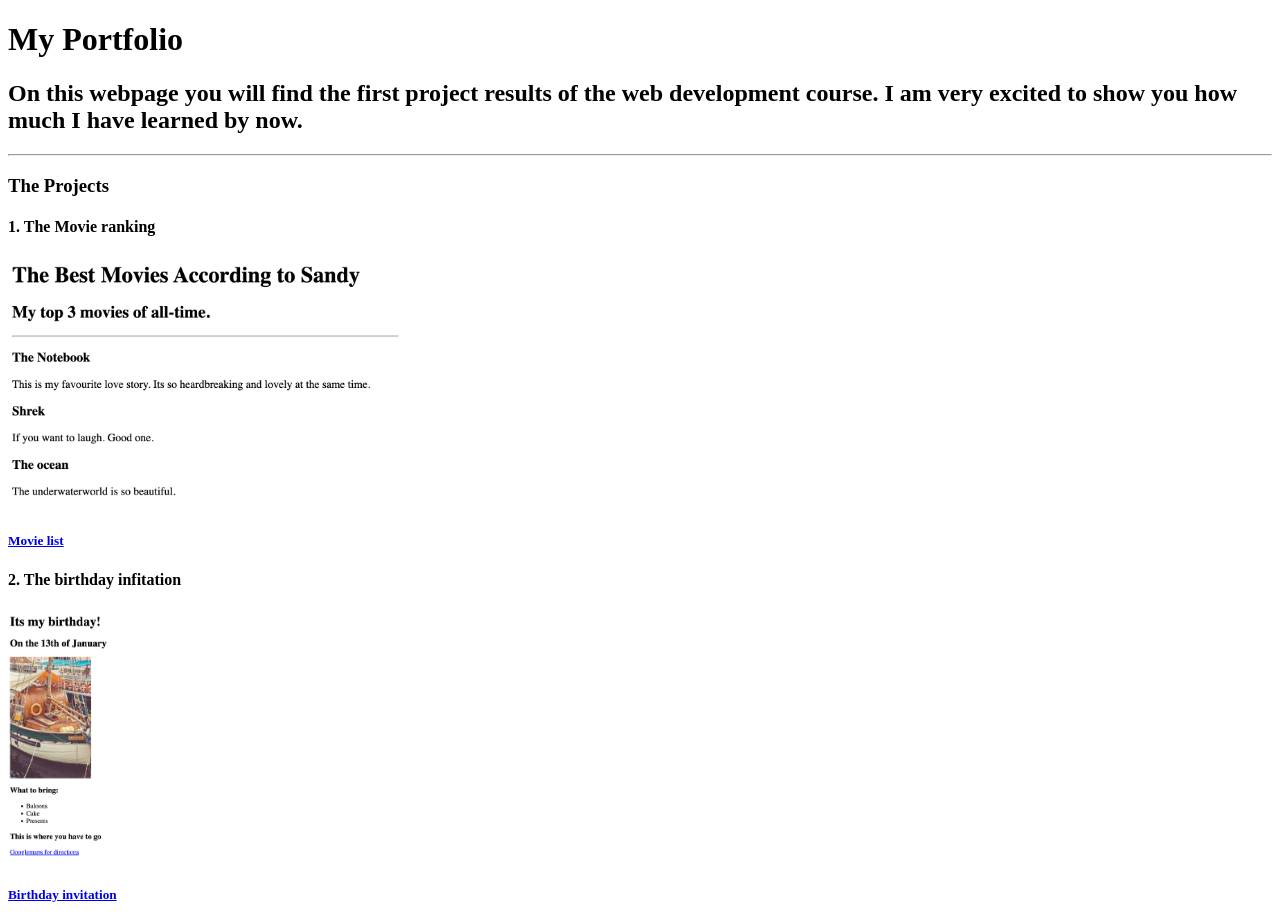
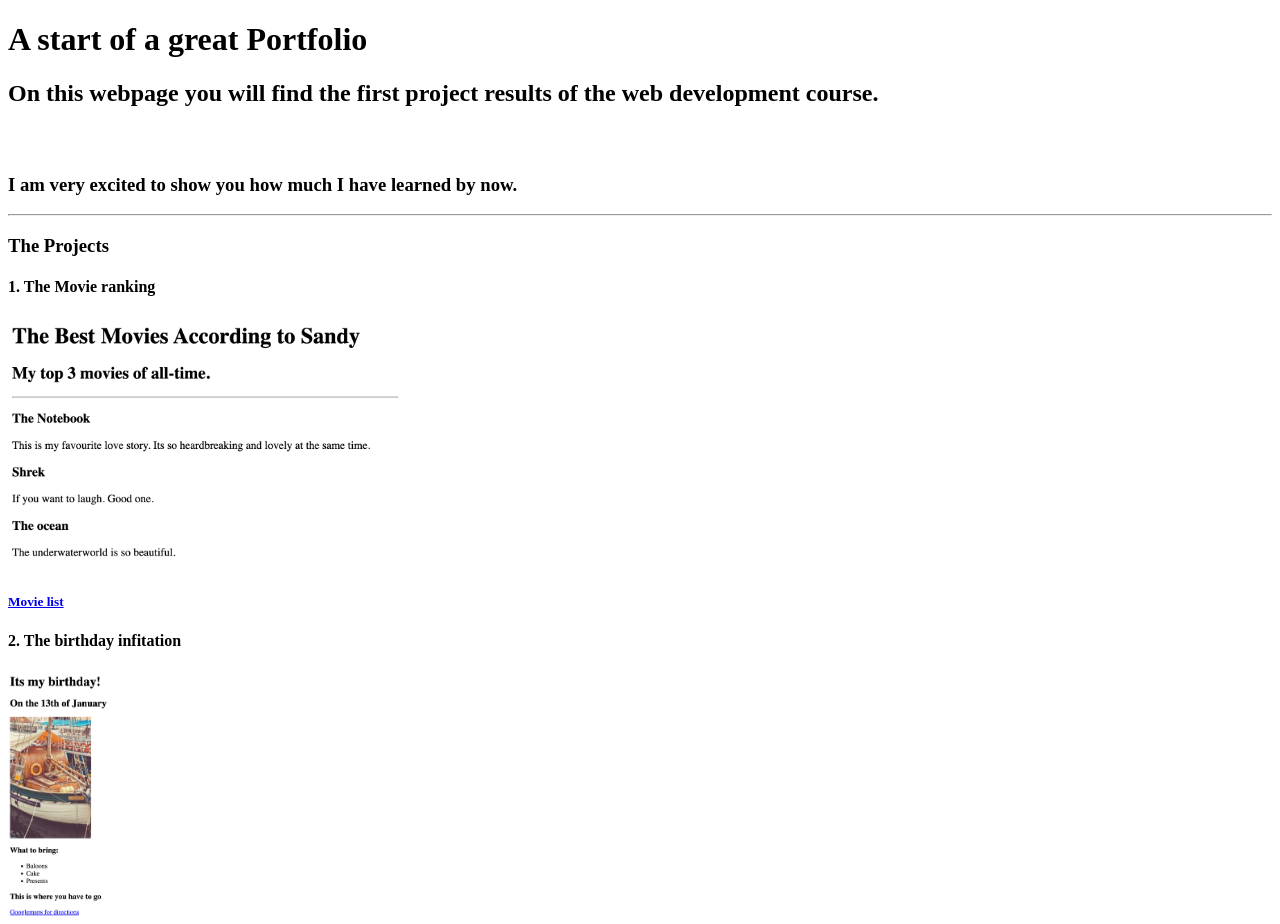
Before and after one commit to SchneiderSandy/html-portfolio, a plain HTML site: page index.html in a window 1280 px wide. Shown: the top 924 px of the page. Drawn offline with Linux system fonts and the light colour scheme.

Commit message:
Update index.html

```diff
--- a/index.html
+++ b/index.html
@@ -6,15 +6,16 @@
         <title>Portfolio Sandy</title>
     </head>
     <body>
-        <h1>My Portfolio</h1>
-        <h2>On this webpage you will find the first project results of the web development course. I am very excited to show you how much I have learned by now.</h3>
+        <h1>A start of a great Portfolio</h1>
+        <h2>On this webpage you will find the first project results of the web development course.<h2/>
+          <br />
+        <h3>I am very excited to show you how much I have learned by now.</h3>
         <hr />
 
         <h3>The Projects</h3>
         <h4>1. The Movie ranking</h4>
         <img src="./public/Screenshot 2023-06-18 at 11.07.48.png" height="250" alt="A list where movies are ranked">
         <h5><a href="./public/movie-ranking.html">Movie list</a></h5>
-
 
         <h4>2. The birthday infitation</h4>
         <img src="./public/Screenshot 2023-06-18 at 11.08.47.png" height="250" alt="Invitation details for a birthday">
```
